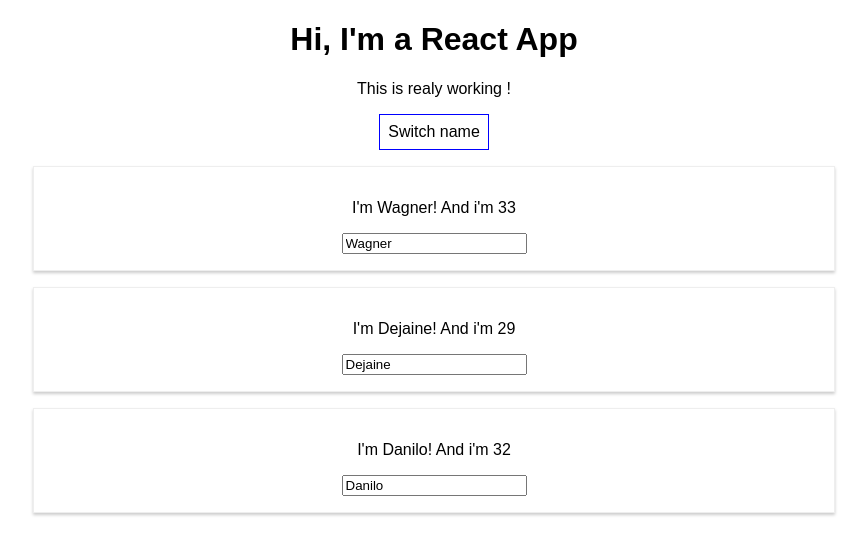
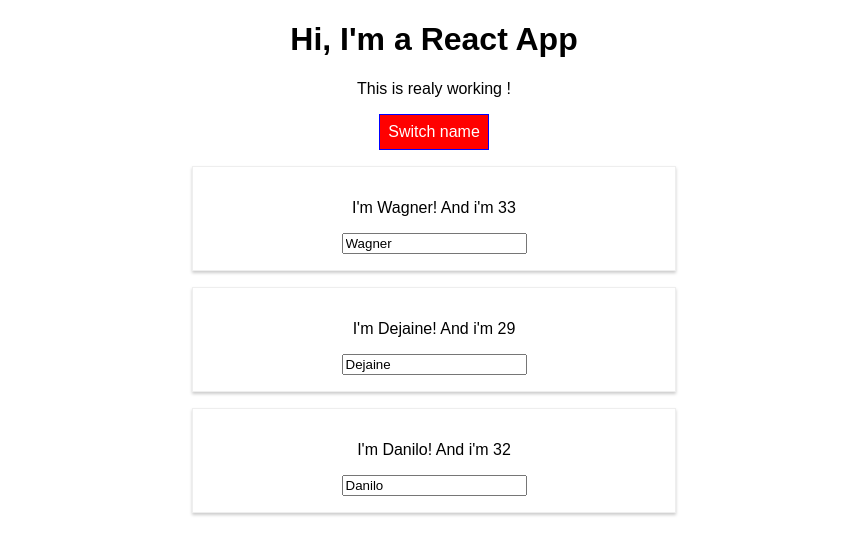
Before and after one commit to wagnerFaria/react-complete-guide, a React (Create React App) app: page / in a window 1280 px wide. Both pictures are taken after a click on the button "Switch name". Shown: the top 554 px of the page, without its empty margins (206-1073 px from the left). Built offline with nearby package versions, Linux system fonts and the light colour scheme.

Commit message:
Aula 65 - Utilização do Radium para usar CSS

```diff
--- a/package.json
+++ b/package.json
@@ -3,6 +3,7 @@
   "version": "0.1.0",
   "private": true,
   "dependencies": {
+    "radium": "^0.23.0",
     "react": "^16.2.0",
     "react-dom": "^16.2.0",
     "react-scripts": "1.1.1"
--- a/src/App.css
+++ b/src/App.css
@@ -1,3 +1,11 @@
 .App {
   text-align: center;
 }
+
+.red {
+  color: red;
+}
+
+.bold {
+  font-weight: bold;
+}
--- a/src/App.js
+++ b/src/App.js
@@ -1,6 +1,7 @@
 import React, { Component } from 'react';
 import './App.css';
 import Person from './Person/Person';
+import Radium, { StyleRoot } from 'radium';
 
 class App extends Component {
 
@@ -48,11 +49,16 @@
 
   render() {
     const style = {
-      backgroundColor: 'white',
+      backgroundColor: 'green',
+      color: 'white',
       font: 'inherit',
       border: '1px solid blue',
       padding: '8px',
-      cursor: 'pointer'
+      cursor: 'pointer',
+      ':hover': {
+        backgroundColor: 'lightgreen',
+        color: 'black'
+      }
     };
 
     let persons = null;
@@ -70,18 +76,32 @@
           })}
         </div>
       );
+      style.backgroundColor = 'red';
+      style[':hover'] = {
+        backgroundColor: 'salmon',
+        color: 'black'
+      }
     }
 
+    const classes = [];
+    if (this.state.persons.length <= 2) {
+      classes.push('red'); // classes = ['red'];
+    }
+    if (this.state.persons.length <= 1) {
+      classes.push('bold'); // classes = ['red'];
+    }
     return (
+      <StyleRoot >
         <div className="App">
           <h1>Hi, I'm a React App</h1>
-        <p>This is realy working !</p>
+          <p className={classes.join(' ')}>This is realy working !</p>
           {/* ESTA FORMA DE PASSAR PARAMETROS PARA UM METODO EH INEFICIENTE */}
           <button style={style} onClick={this.togglePersonsHandler}>Switch name</button>
           {persons}
         </div>
+      </StyleRoot>
     );
   }
 }
 
-export default App;
+export default Radium(App);
--- a/src/Person/Person.js
+++ b/src/Person/Person.js
@@ -1,9 +1,15 @@
 import React from 'react';
 import './Person.css';
+import Radium from 'radium';
 
 const person = (props) => {
+    const style = {
+        '@media (min-width: 500px)': {
+            width: '450px'
+        }
+    };
     return (
-        <div className="Person">
+        <div className="Person" style={style}>
             <p onClick={props.click}>I'm {props.name}! And i'm {props.age}</p>
             <p>{props.children}</p>
             <input type="text" onChange={props.changed} value={props.name} />
@@ -11,4 +17,4 @@
     );
 }
 
-export default person;
+export default Radium(person);
```
Also changed, not shown: 1 other file (tests, documents, lock files or other folders). Lines whose indentation alone changed are shown as unchanged.
